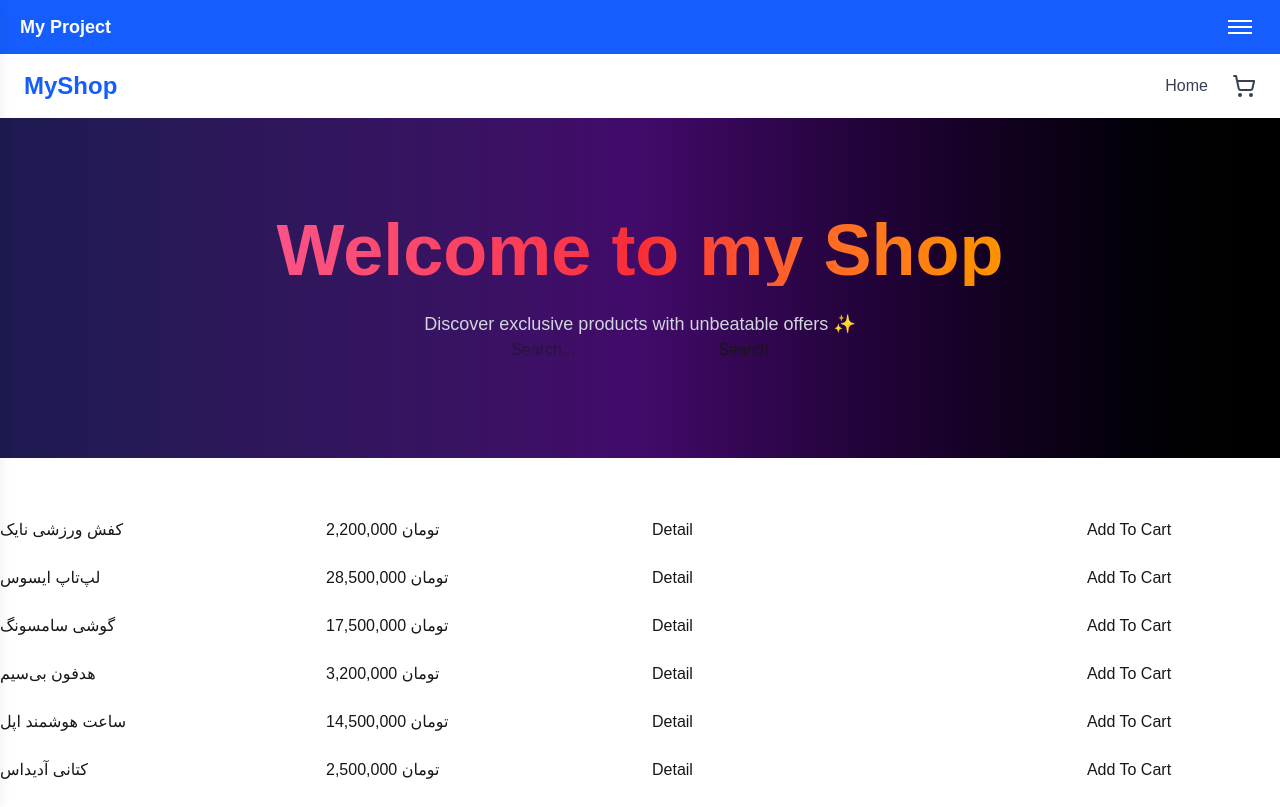
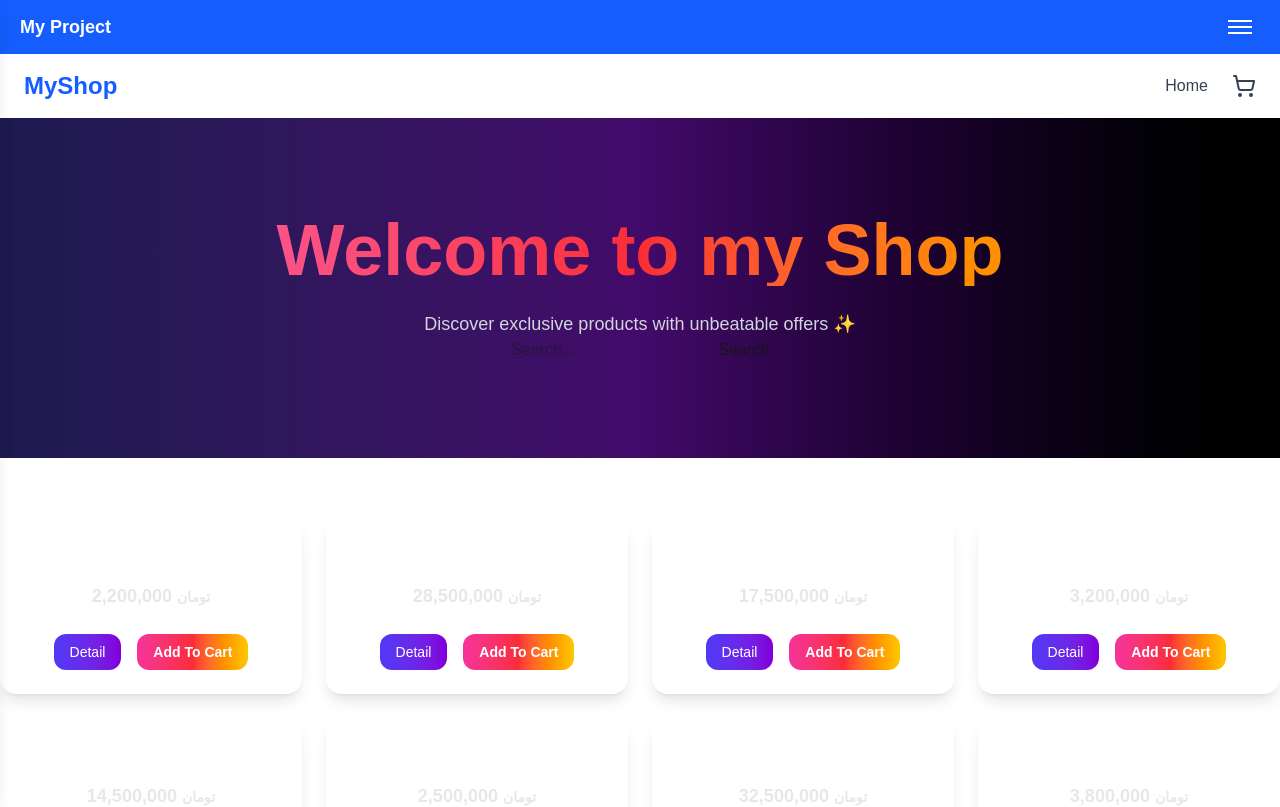
Before and after one commit to Mohsen-malekifard/My-Projects-2025, a Next.js app in the folder my-ap/: page /Shop-2 in a window 1280 px wide. Shown: the top 807 px of the page. Built offline with nearby package versions, Linux system fonts and the light colour scheme.

Commit message:
Update ProductCard.jsx

```diff
--- a/my-ap/app/Shop-2/components/ProductCard.jsx
+++ b/my-ap/app/Shop-2/components/ProductCard.jsx
@@ -1,15 +1,37 @@
-"use client"
+"use client";
 import { useCart } from "../context/CartContext";
 import Link from "next/link";
-export default function ProductCard({product}) {
-    const { AddToCart } = useCart();
 
-    return(
-        <>
-            <h1>{product.name}</h1>
-            <h2>{product.price.toLocaleString()} تومان</h2>
-            <Link href = {`/Shop-2/product/${product.id}`} >Detail</Link>
-            <button onClick = {() => AddToCart(product)} >Add To Cart</button>
-        </>
-    )
+export default function ProductCard({ product }) {
+  const { AddToCart } = useCart();
+
+  return (
+    <div className="group w-full max-w-sm rounded-2xl bg-white/10 backdrop-blur-md shadow-lg p-6 text-center transition-all hover:scale-105 hover:shadow-2xl">
+      {/* اسم محصول */}
+      <h1 className="text-xl font-bold text-white group-hover:text-pink-400 transition-colors">
+        {product.name}
+      </h1>
+
+      {/* قیمت */}
+      <h2 className="mt-3 text-lg font-semibold text-gray-200">
+        {product.price.toLocaleString()} <span className="text-sm">تومان</span>
+      </h2>
+
+      {/* دکمه‌ها */}
+      <div className="mt-6 flex items-center justify-center gap-4">
+        <Link
+          href={`/Shop-2/product/${product.id}`}
+          className="px-4 py-2 rounded-xl bg-gradient-to-r from-indigo-600 to-purple-700 text-white text-sm font-medium hover:opacity-90 transition-all"
+        >
+          Detail
+        </Link>
+        <button
+          onClick={() => AddToCart(product)}
+          className="px-4 py-2 rounded-xl bg-gradient-to-r from-pink-500 via-red-500 to-yellow-400 text-white text-sm font-semibold hover:opacity-90 transition-all"
+        >
+          Add To Cart
+        </button>
+      </div>
+    </div>
+  );
 }
```
